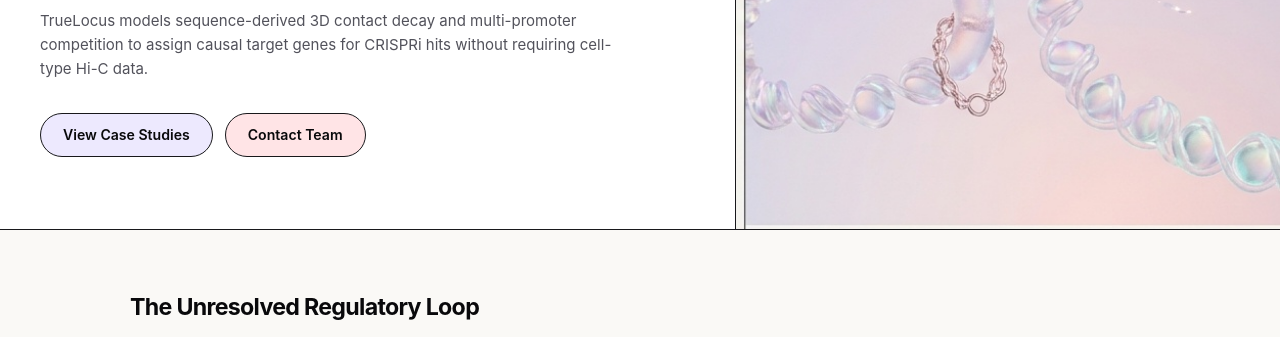
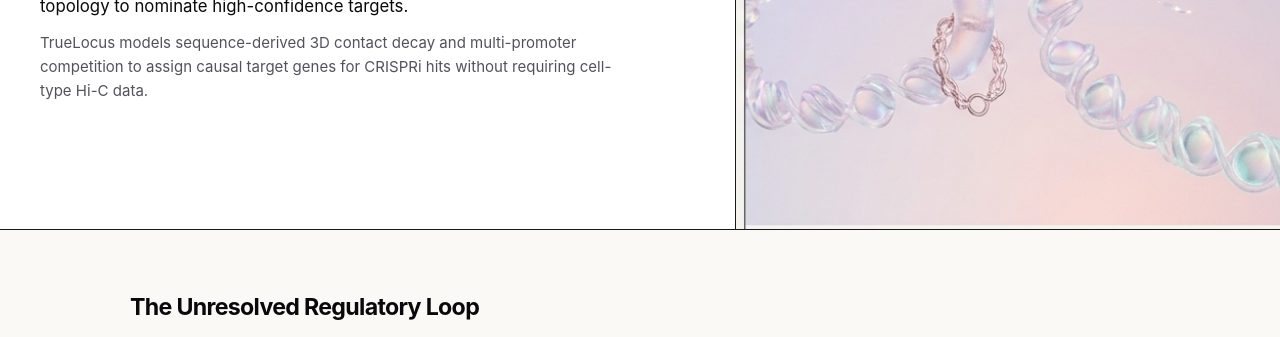
Before and after one commit to BDB-Genomics/truelocus.bio, a plain HTML site: page index.html in a window 1280 px wide. Shown: the part 421-758 px from the top of the page. Drawn offline with Linux system fonts and the light colour scheme.

Commit message:
Remove case study and extra contact button

```diff
--- a/index.html
+++ b/index.html
@@ -353,10 +353,7 @@
       <p class="p-sub">
         TrueLocus models sequence-derived 3D contact decay and multi-promoter competition to assign causal target genes for CRISPRi hits without requiring cell-type Hi-C data.
       </p>
-      <div class="hero-btn-row">
-        <a href="./updates.html" class="pill-btn pill-lavender">View Case Studies</a>
-        <a href="./contact.html" class="pill-btn pill-coral">Contact Team</a>
-      </div>
+
     </div>
 
     <div class="hero-right">
```
